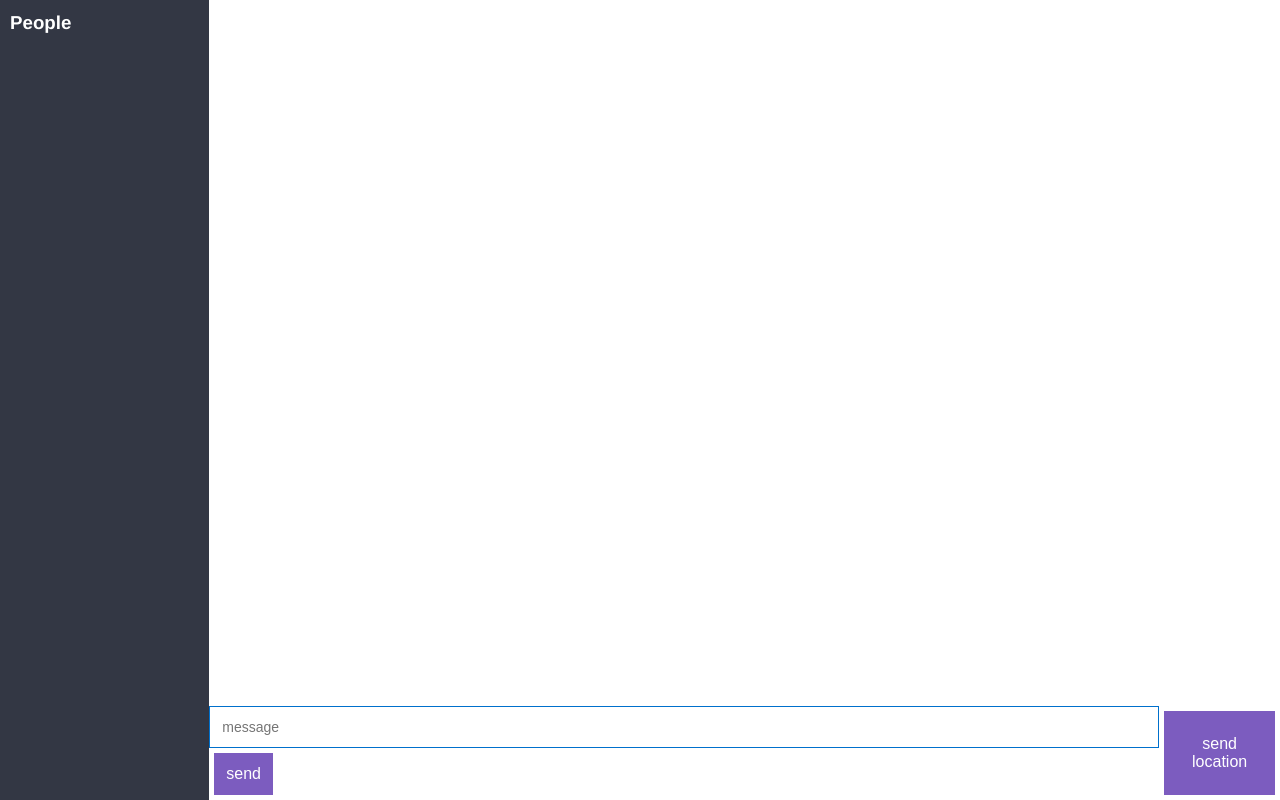
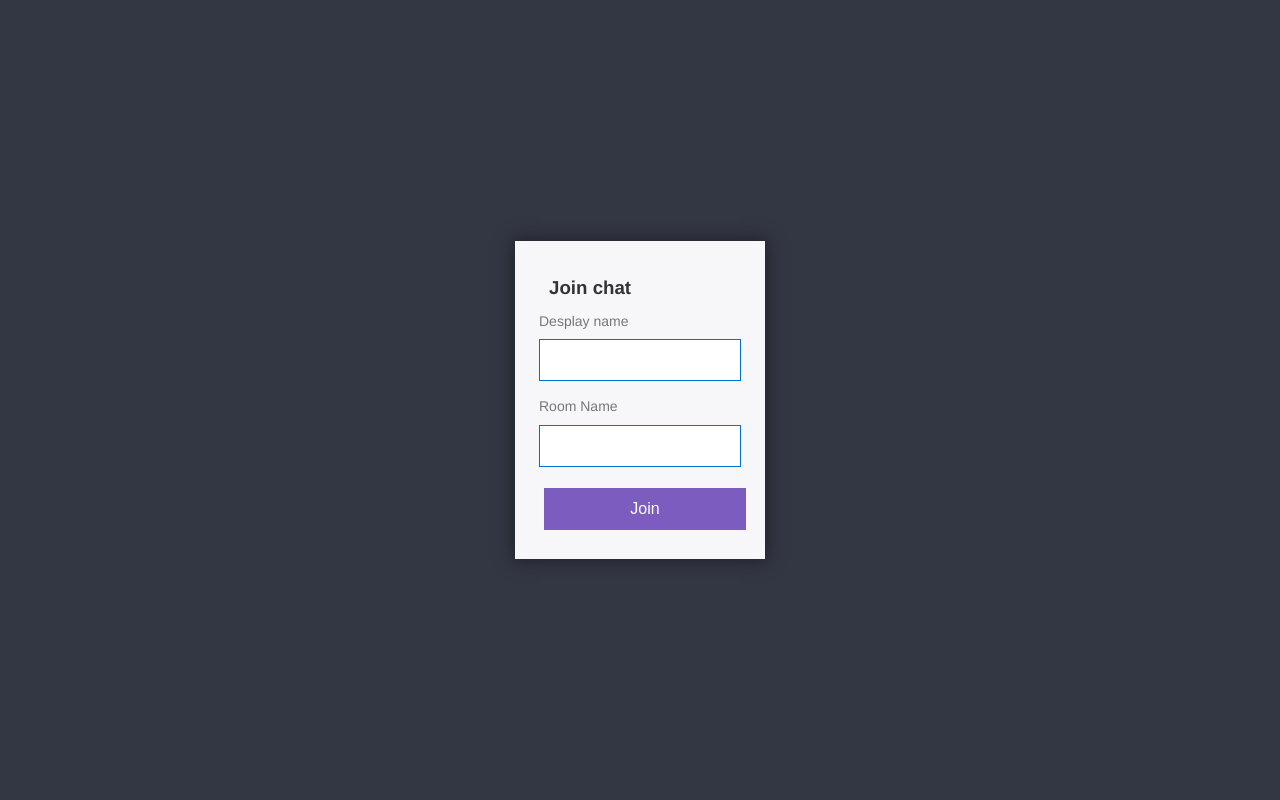
Before and after one commit to gaurankSharma/node-chat-app, a website: page public/index.html in a window 1280 px wide. Drawn offline with nearby package versions, Linux system fonts and the light colour scheme; no server answers.

Commit message:
added the join page

```diff
--- a/public/index.html
+++ b/public/index.html
@@ -3,57 +3,32 @@
 
 <head>
     <meta charset="utf-8">
-    <title>chat app</title>
+    <meta name="viewport" content="width=device-width, initial-scale=1, user-scalable=no ">
+    <title>Join the chat room </title>
     <link rel="stylesheet" href="/css/styles.css">
 </head>
 
-<body class="chat">
-    <div class="chat__sidebar">
-        <h3>People</h3>
-        <div id="users"></div>
-    </div>
-    <div class="chat__main">
-        <ol id="messages" class="chat__messages">
+<body class="centered-form">
+    <div class="centered-form__box">
+        <form action="/chat.html">
+            <div class="form-field">
+                <h3>Join chat </h3>
+            </div>
+            <div class="form-field">
+                <label>Desplay name</label>
+                <input type="text" name="name" autofocus />
+            </div>
+            <div class="form-field">
+                <label>Room Name</label>
+                <input type="text" name="room" />
+            </div>
+            <div class="form-field">
+                <button>Join</button>
+            </div>
+        </form>
 
-        </ol>
-        <div class="chat__footer">
-            <form id="message-form">
-                <input type="text" name="message" placeholder="message" autofocus autocomplete="off" />
-                <button>send</button>
-            </form>
-            <button id="send-location">send location</button>
-        </div>
     </div>
 
-    <script id="message-template" type="text/template">
-     <li class="message">
-      <div class="message__title">
-       <h4 style="padding-right:10px;"> {{from}}</h4>  <span>{{createdAt}}</span>
-      </div>
-      <div class="message__body">
-       <p>{{text}}</p>
-      </div>
-     </li>
-       </script>
-
-    <script id="location-message-template" type="text/template">
-        <li class="message">
-         <div class="message__title">
-          <h4 style="padding-right:10px;"> {{from}}</h4>  <span>{{createdAt}}</span>
-         </div>
-         <div class="message__body">
-          <p>
-              <a href="{{url}}" target="_blank">my current location</a>
-          </p>
-         </div>
-        </li>
-          </script>
-
-    <script src="/socket.io/socket.io.js"></script>
-    <script src="https://code.jquery.com/jquery-3.4.0.min.js"></script>
-    <script src="/js/moment.js"></script>
-    <script src="/js/mustache.js"></script>
-    <script src="/js/index.js"></script>
 </body>
 
 </html>
```
Also changed, not shown: public/chat.html (added, +59 -0 lines), public/js/chat.js (renamed from public/js/index.js).
